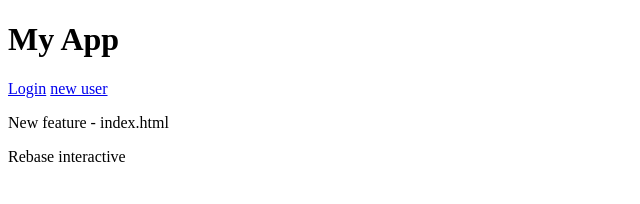
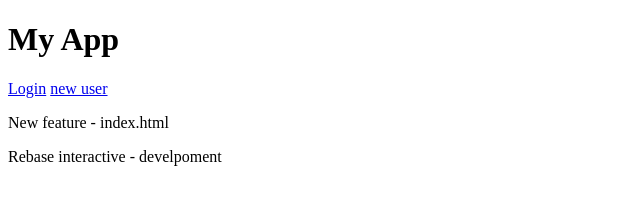
Before and after one commit to govind-git/myapp, a plain HTML site: page index.html in a window 1280 px wide. Shown: the whole page, without its empty margins (0-640 px from the left). Drawn offline with Linux system fonts and the light colour scheme.

Commit message:
Rebase interactive readme.md
Rebase interactive index.html

```diff
--- a/index.html
+++ b/index.html
@@ -11,6 +11,6 @@
 	<script type="text/javascript" src="js/angular-route.js"></script>
 	<script type="text/javascript" src="js/app.js"></script>
 	<script type="text/javascript" src="js/controllers.js"></script>
-	<p>Rebase interactive</p>
+	<p>Rebase interactive - develpoment</p>
 </body>
 </html>
```
Also changed, not shown: 1 other file.
